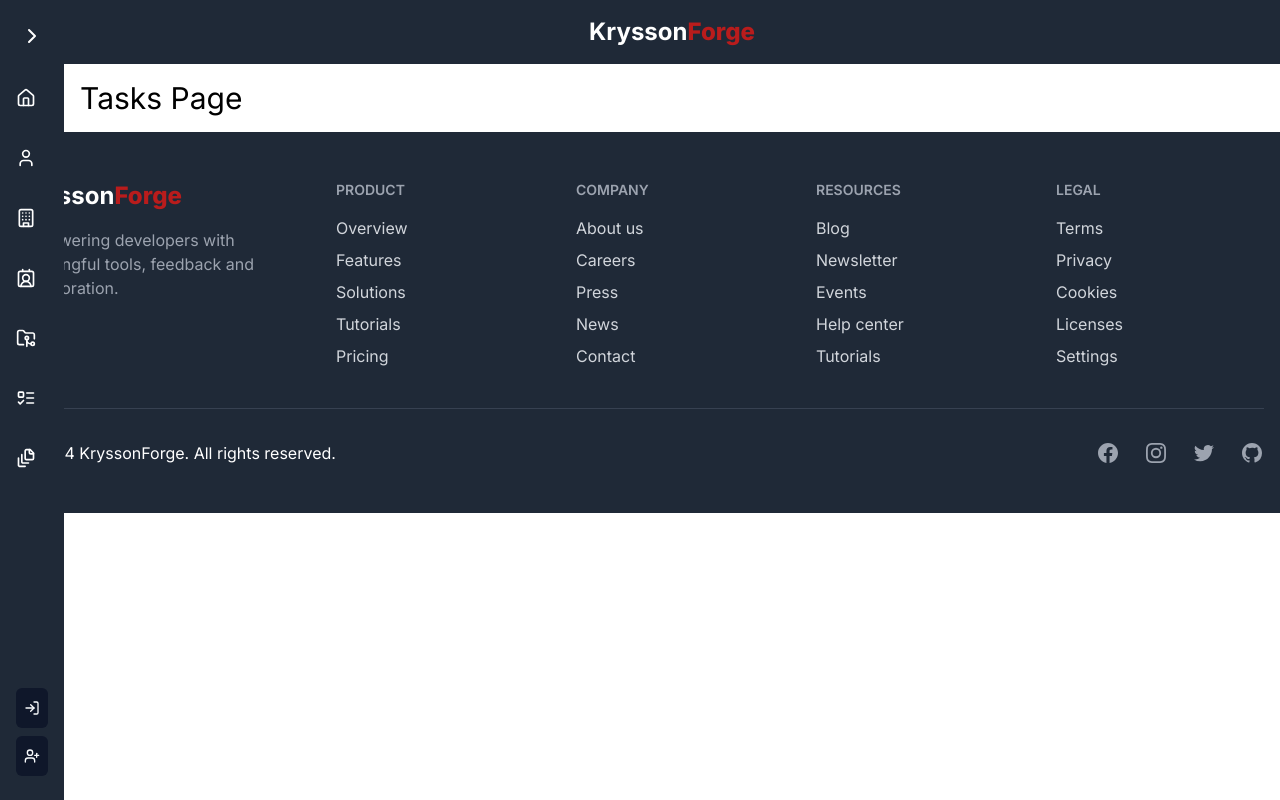
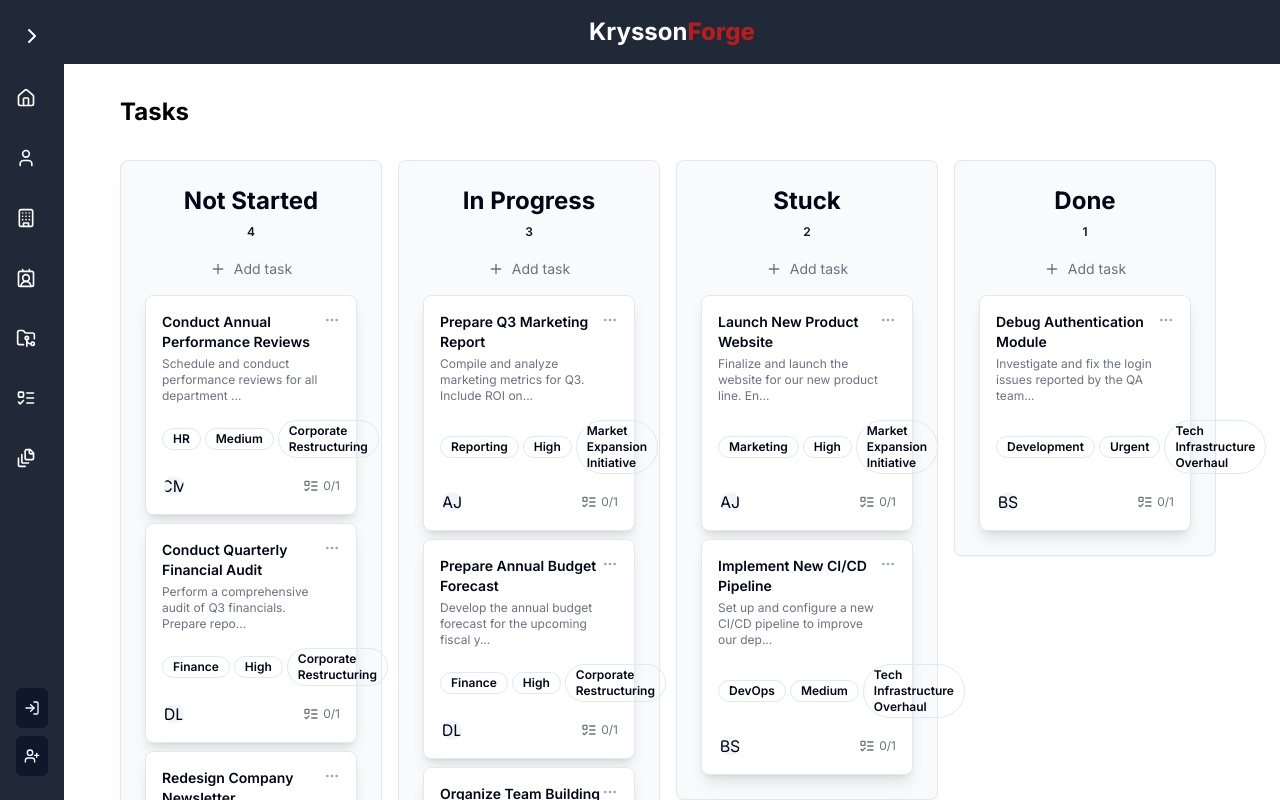
Before and after one commit to Krysson/kryssonforge, a Next.js app: page /tasks in a window 1280 px wide. Shown: the top 800 px of the page. Built offline with nearby package versions, Linux system fonts and the light colour scheme; no server answers.

Commit message:
feat: Add task page with task cards, importing data from JSON files. Changed the Z-Height of header and side bar to sit over the avatar on the Task cards.

```diff
--- a/JSON/tasks.json
+++ b/JSON/tasks.json
@@ -6,7 +6,7 @@
       "title": "Prepare Q3 Marketing Report",
       "body": "Compile and analyze marketing metrics for Q3. Include ROI on campaigns and recommendations for Q4.",
       "dueDate": "2024-10-15",
-      "userIds": 1,
+      "userIds": [1],
       "status": "In Progress",
       "priority": "High",
       "category": "Reporting",
@@ -17,8 +17,8 @@
       "title": "Debug Authentication Module",
       "body": "Investigate and fix the login issues reported by the QA team. Focus on the password reset functionality.",
       "dueDate": "2024-08-20",
-      "userIds": 2,
-      "status": "To Do",
+      "userIds": [2],
+      "status": "Done",
       "priority": "Urgent",
       "category": "Development",
       "projectId": 2
@@ -28,7 +28,7 @@
       "title": "Conduct Annual Performance Reviews",
       "body": "Schedule and conduct performance reviews for all department heads. Prepare summary reports for the CEO.",
       "dueDate": "2024-11-30",
-      "userIds": 3,
+      "userIds": [3],
       "status": "Not Started",
       "priority": "Medium",
       "category": "HR",
@@ -39,7 +39,7 @@
       "title": "Prepare Annual Budget Forecast",
       "body": "Develop the annual budget forecast for the upcoming fiscal year. Collaborate with all department heads.",
       "dueDate": "2024-12-01",
-      "userIds": 4,
+      "userIds": [4],
       "status": "In Progress",
       "priority": "High",
       "category": "Finance",
@@ -50,8 +50,8 @@
       "title": "Launch New Product Website",
       "body": "Finalize and launch the website for our new product line. Ensure all content is up-to-date and SEO optimized.",
       "dueDate": "2024-09-01",
-      "userIds": 1,
-      "status": "In Progress",
+      "userIds": [1],
+      "status": "Waiting",
       "priority": "High",
       "category": "Marketing",
       "projectId": 1
@@ -61,8 +61,8 @@
       "title": "Implement New CI/CD Pipeline",
       "body": "Set up and configure a new CI/CD pipeline to improve our deployment process and reduce downtime.",
       "dueDate": "2024-10-31",
-      "userIds": 2,
-      "status": "To Do",
+      "userIds": [2],
+      "status": "Stuck",
       "priority": "Medium",
       "category": "DevOps",
       "projectId": 2
@@ -72,7 +72,7 @@
       "title": "Organize Team Building Retreat",
       "body": "Plan and organize a team building retreat for all employees. Book venue, activities, and manage logistics.",
       "dueDate": "2024-11-15",
-      "userIds": 3,
+      "userIds": [3],
       "status": "In Progress",
       "priority": "Low",
       "category": "HR",
@@ -83,7 +83,7 @@
       "title": "Conduct Quarterly Financial Audit",
       "body": "Perform a comprehensive audit of Q3 financials. Prepare report for board meeting.",
       "dueDate": "2024-10-20",
-      "userIds": 4,
+      "userIds": [4],
       "status": "Not Started",
       "priority": "High",
       "category": "Finance",
@@ -94,8 +94,8 @@
       "title": "Redesign Company Newsletter",
       "body": "Revamp the monthly company newsletter design. Incorporate feedback from the last employee survey.",
       "dueDate": "2024-09-30",
-      "userIds": 1,
-      "status": "To Do",
+      "userIds": [1],
+      "status": "Not Started",
       "priority": "Low",
       "category": "Internal Communications",
       "projectId": 1
@@ -105,7 +105,7 @@
       "title": "Upgrade Server Infrastructure",
       "body": "Plan and execute the upgrade of our main server infrastructure to improve performance and security.",
       "dueDate": "2024-12-15",
-      "userIds": 2,
+      "userIds": [2],
       "status": "Not Started",
       "priority": "High",
       "category": "IT Infrastructure",
--- a/package.json
+++ b/package.json
@@ -11,6 +11,7 @@
   "dependencies": {
     "@clerk/nextjs": "^5.2.12",
     "@clerk/themes": "^2.1.16",
+    "@radix-ui/react-avatar": "^1.1.0",
     "@radix-ui/react-label": "^2.1.0",
     "@radix-ui/react-slot": "^1.1.0",
     "class-variance-authority": "^0.7.0",
--- a/src/app/tasks/page.jsx
+++ b/src/app/tasks/page.jsx
@@ -1,5 +1,122 @@
+import React from 'react'
+import { Card, CardHeader, CardContent } from '@/components/ui/card'
+import { Badge } from '@/components/ui/badge'
+import { Avatar, AvatarFallback, AvatarImage } from '@/components/ui/avatar'
+import { MoreHorizontal, Plus, ListTodo } from 'lucide-react'
+
+// Import JSON data
+import tasksData from '/JSON/tasks.json'
+import usersData from '/JSON/users.json'
+import projectsData from '/JSON/projects.json'
+
+const TaskColumn = ({ title, tasks, count, users, projects }) => (
+  <div className='w-full sm:w-[calc(50%-1rem)] lg:w-[calc(25%-0.5rem)] p-2'>
+    <Card className='bg-gray-50'>
+      <CardHeader className='flex flex-col items-center justify-center space-y-1 pb-2'>
+        <h3 className='text-2xl font-bold text-center'>{title}</h3>
+        <Badge variant='secondary'>{count}</Badge>
+      </CardHeader>
+      <CardContent>
+        <button className='w-full text-sm text-gray-500 flex items-center justify-center py-2 hover:bg-gray-100 rounded-md'>
+          <Plus className='w-4 h-4 mr-2' /> Add task
+        </button>
+        {tasks.map(task => {
+          const project = projects.find(p => p.taskIds.includes(task.id))
+          const assignedUsers = users.filter(user => task.userIds.includes(user.id))
+          return (
+            <Card
+              key={task.id}
+              className='mt-2 shadow-lg hover:shadow-2xl transition-shadow duration-300 cursor-pointer'>
+              <CardContent className='p-4'>
+                <div className='flex justify-between items-start'>
+                  <div>
+                    <h4 className='text-sm font-semibold'>{task.title}</h4>
+                    <p className='text-xs text-gray-500 mt-1'>{task.body.substring(0, 60)}...</p>
+                  </div>
+                  <button className='text-gray-400 hover:text-gray-600'>
+                    <MoreHorizontal className='w-4 h-4' />
+                  </button>
+                </div>
+                <div className='flex items-center mt-4'>
+                  <Badge
+                    variant='outline'
+                    className='mr-1 text-xs'>
+                    {task.category}
+                  </Badge>
+                  <Badge
+                    variant='outline'
+                    className='mr-1 text-xs'>
+                    {task.priority}
+                  </Badge>
+                  {project && (
+                    <Badge
+                      variant='outline'
+                      className='mr-1 text-xs'>
+                      {project.name}
+                    </Badge>
+                  )}
+                </div>
+                <div className='flex justify-between items-center mt-4'>
+                  <div className='flex -space-x-2'>
+                    {assignedUsers.map(user => (
+                      <Avatar
+                        key={user.id}
+                        className='w-6 h-6 border-2 border-white'>
+                        <AvatarFallback>
+                          {user.name
+                            .split(' ')
+                            .map(n => n[0])
+                            .join('')}
+                        </AvatarFallback>
+                      </Avatar>
+                    ))}
+                  </div>
+                  <div className='flex items-center text-xs text-gray-500'>
+                    <ListTodo className='w-4 h-4 mr-1' />
+                    0/1
+                  </div>
+                </div>
+              </CardContent>
+            </Card>
+          )
+        })}
+      </CardContent>
+    </Card>
+  </div>
+)
+
 const TasksPage = () => {
-  return <div className='text-3xl'>Tasks Page</div>
+  const statusColumns = [
+    { title: 'Not Started', statuses: ['To Do', 'Not Started'] },
+    { title: 'In Progress', statuses: ['In Progress'] },
+    { title: 'Stuck', statuses: ['Stuck', 'Waiting'] },
+    { title: 'Done', statuses: ['Completed', 'Done'] }
+  ]
+
+  const users = usersData.users
+  const projects = projectsData.projects
+  const tasks = tasksData.tasks
+
+  return (
+    <div className='container mx-auto p-4 pl-10 max-w-full'>
+      <h1 className='text-2xl font-bold mb-6'>Tasks</h1>
+      <div className='flex flex-wrap -mx-2'>
+        {statusColumns.map(column => {
+          const columnTasks = tasks.filter(task => column.statuses.includes(task.status))
+          return (
+            <TaskColumn
+              key={column.title}
+              title={column.title}
+              tasks={columnTasks}
+              count={columnTasks.length}
+              users={users}
+              projects={projects}
+            />
+          )
+        })}
+      </div>
+    </div>
+  )
 }
 
 export default TasksPage
--- a/src/components/header.jsx
+++ b/src/components/header.jsx
@@ -3,7 +3,7 @@ import Link from 'next/link'
 
 const Header = () => {
   return (
-    <header className='fixed top-0 right-0 left-16 z-1 flex justify-center items-center p-4 bg-gray-800 text-white transition-all duration-300'>
+    <header className='fixed top-0 right-0 left-16 z-10 flex justify-center items-center p-4 bg-gray-800 text-white transition-all duration-300'>
       <div className='logo'>
         <Link href='/'>
           <h1 className='text-2xl font-bold mx-5 hover:bg-slate-700/90 dark:bg-slate-50 dark:text-slate-900 dark:hover:bg-slate-50/90'>
--- a/src/components/sidebar.jsx
+++ b/src/components/sidebar.jsx
@@ -25,7 +25,7 @@ const Sidebar = () => {
 
   return (
     <div
-      className={`fixed left-0 top-0 h-full bg-gray-800 text-white transition-all duration-300 ${
+      className={`fixed left-0 top-0 z-50 h-full bg-gray-800 text-white transition-all duration-300 ${
         isCollapsed ? 'w-16' : 'w-64'
       }`}>
       <div className='flex items-center justify-between p-4'>
--- /dev/null
+++ b/src/components/ui/avatar.jsx
@@ -0,0 +1,35 @@
+"use client"
+
+import * as React from "react"
+import * as AvatarPrimitive from "@radix-ui/react-avatar"
+
+import { cn } from "@/lib/utils"
+
+const Avatar = React.forwardRef(({ className, ...props }, ref) => (
+  <AvatarPrimitive.Root
+    ref={ref}
+    className={cn("relative flex h-10 w-10 shrink-0 overflow-hidden rounded-full", className)}
+    {...props} />
+))
+Avatar.displayName = AvatarPrimitive.Root.displayName
+
+const AvatarImage = React.forwardRef(({ className, ...props }, ref) => (
+  <AvatarPrimitive.Image
+    ref={ref}
+    className={cn("aspect-square h-full w-full", className)}
+    {...props} />
+))
+AvatarImage.displayName = AvatarPrimitive.Image.displayName
+
+const AvatarFallback = React.forwardRef(({ className, ...props }, ref) => (
+  <AvatarPrimitive.Fallback
+    ref={ref}
+    className={cn(
+      "flex h-full w-full items-center justify-center rounded-full bg-slate-100 dark:bg-slate-800",
+      className
+    )}
+    {...props} />
+))
+AvatarFallback.displayName = AvatarPrimitive.Fallback.displayName
+
+export { Avatar, AvatarImage, AvatarFallback }
--- /dev/null
+++ b/src/components/ui/badge.jsx
@@ -0,0 +1,35 @@
+import * as React from 'react'
+import { cva } from 'class-variance-authority'
+
+import { cn } from '@/lib/utils'
+
+const badgeVariants = cva(
+  'inline-flex items-center rounded-full border border-slate-200 px-2.5 py-0.5 text-xs font-semibold transition-colors focus:outline-none focus:ring-2 focus:ring-slate-950 focus:ring-offset-2 dark:border-slate-800 dark:focus:ring-slate-300',
+  {
+    variants: {
+      variant: {
+        default:
+          'border-transparent bg-slate-900 text-slate-50 hover:bg-slate-900/80 dark:bg-slate-50 dark:text-slate-900 dark:hover:bg-slate-50/80',
+        secondary:
+          'cursor-pointer border-transparent bg-slate-150 text-slate-900 hover:bg-slate-300/80 dark:bg-slate-800 dark:text-slate-50 dark:hover:bg-slate-800/80',
+        destructive:
+          'border-transparent bg-red-500 text-slate-50 hover:bg-red-500/80 dark:bg-red-900 dark:text-slate-50 dark:hover:bg-red-900/80',
+        outline: 'text-slate-950 dark:text-slate-50'
+      }
+    },
+    defaultVariants: {
+      variant: 'default'
+    }
+  }
+)
+
+function Badge({ className, variant, ...props }) {
+  return (
+    <div
+      className={cn(badgeVariants({ variant }), className)}
+      {...props}
+    />
+  )
+}
+
+export { Badge, badgeVariants }
```
Also changed, not shown: 1 other file (tests, documents, lock files or other folders).
